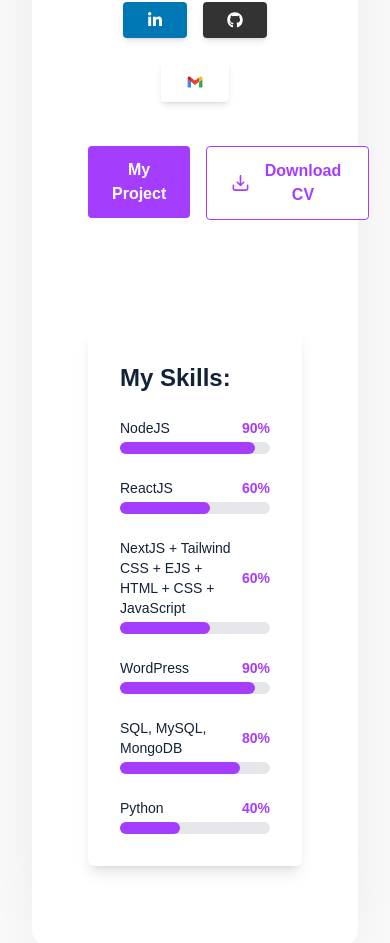
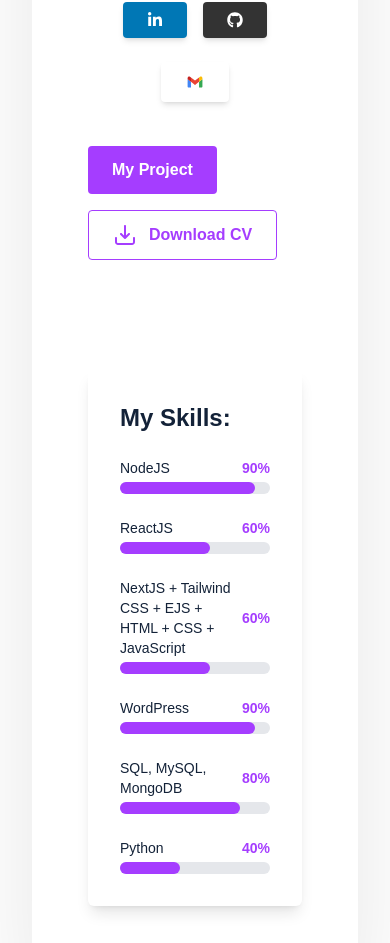
Before and after one commit to S4NJ18/my-portfolio, a Next.js app: page / in a window 390 px wide. Shown: the part 2962-3905 px from the top of the page. Built offline with nearby package versions, Linux system fonts and the light colour scheme.

Commit message:
Update page.js

```diff
--- a/app/page.js
+++ b/app/page.js
@@ -262,7 +262,7 @@ const Home = () => {
                   </div>
                 </div>
 
-                <div className="flex gap-4 items-start relative">
+                <div className="flex flex-col gap-4 items-start relative md:flex-row">
                   <button className="rounded px-6 py-3 flex gap-3 justify-center items-center relative bg-[#a53dff]">
                     <Link
                       href="https://github.com/S4NJ18"
```
